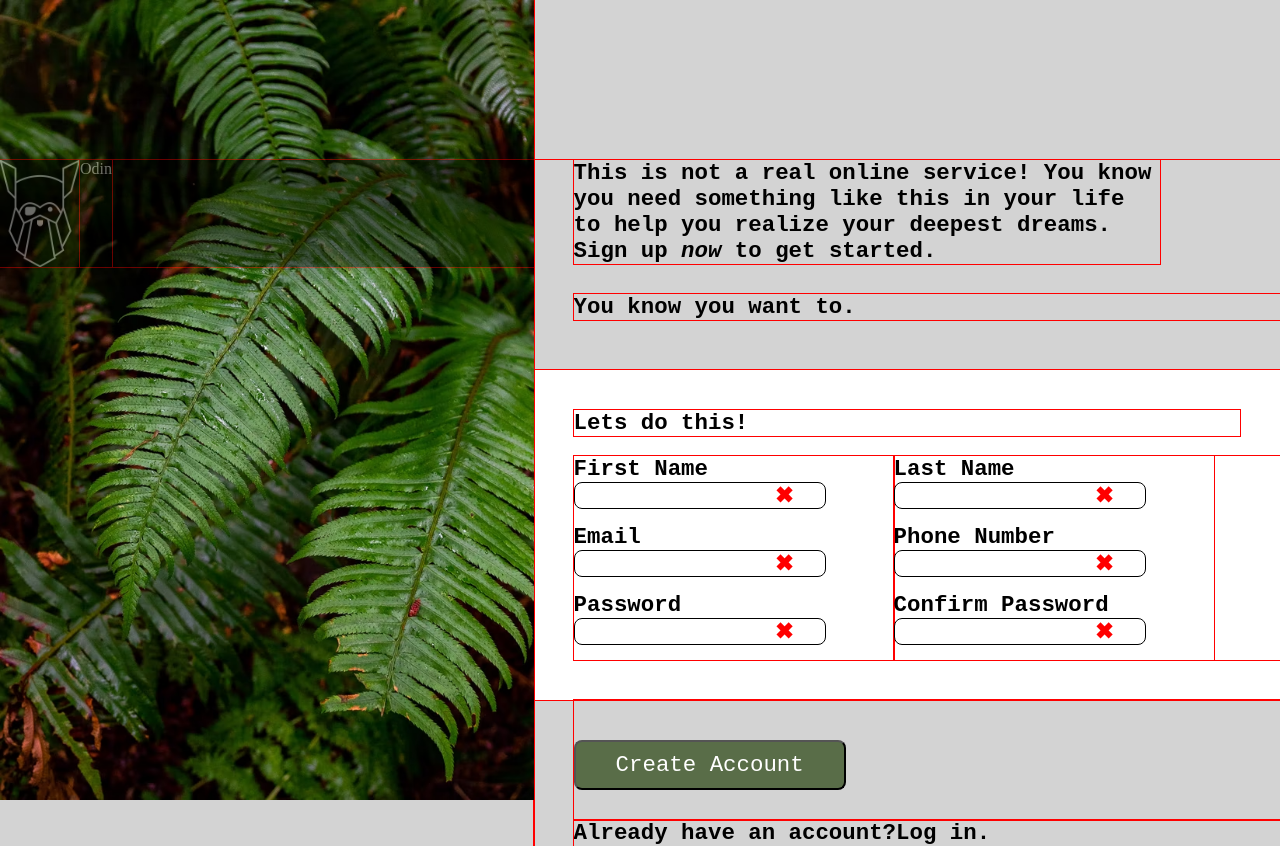
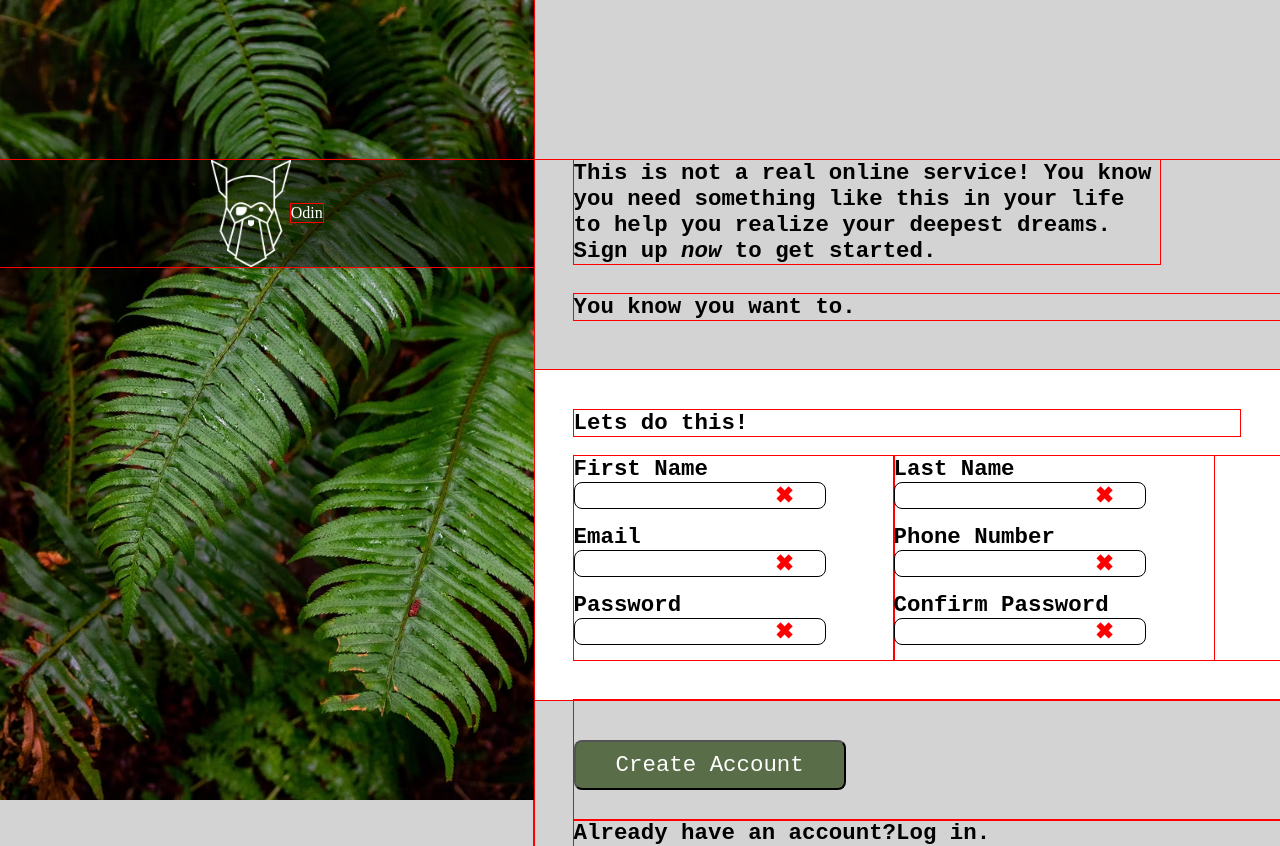
Before and after one commit to COValhalla/sign-up-form, a plain HTML site: page index.html in a window 1280 px wide. Drawn offline with Linux system fonts and the light colour scheme.

Commit message:
Fixed background transparency using rbga trick. Desendents are now 100% opacity.

```diff
--- a/stylesheet.css
+++ b/stylesheet.css
@@ -124,6 +124,7 @@ button{
 /* left side background details */
 .img-container {
     position: relative;
+    display: flex;
 }
 .background-image{
     height: 100vh;
@@ -133,22 +134,20 @@ button{
 
 .background-color {
     display: flex;
+    align-items: center;
+    justify-content: center;
     position: absolute;
-    background: black;
     top: 20vh;
-    opacity: 40%;
+    background: rgba(0, 0, 0, 0.5);
+    /* opacity: 40%; */
     width: 100%;
 }
 
 .img-logo{
     width: 10vh;
     height: auto;
-    /* position 30% down screen vh  */
-    position: relative;
-
 }
 
 .odin-text{
-    position: relative;
     color: white;
 }
```
